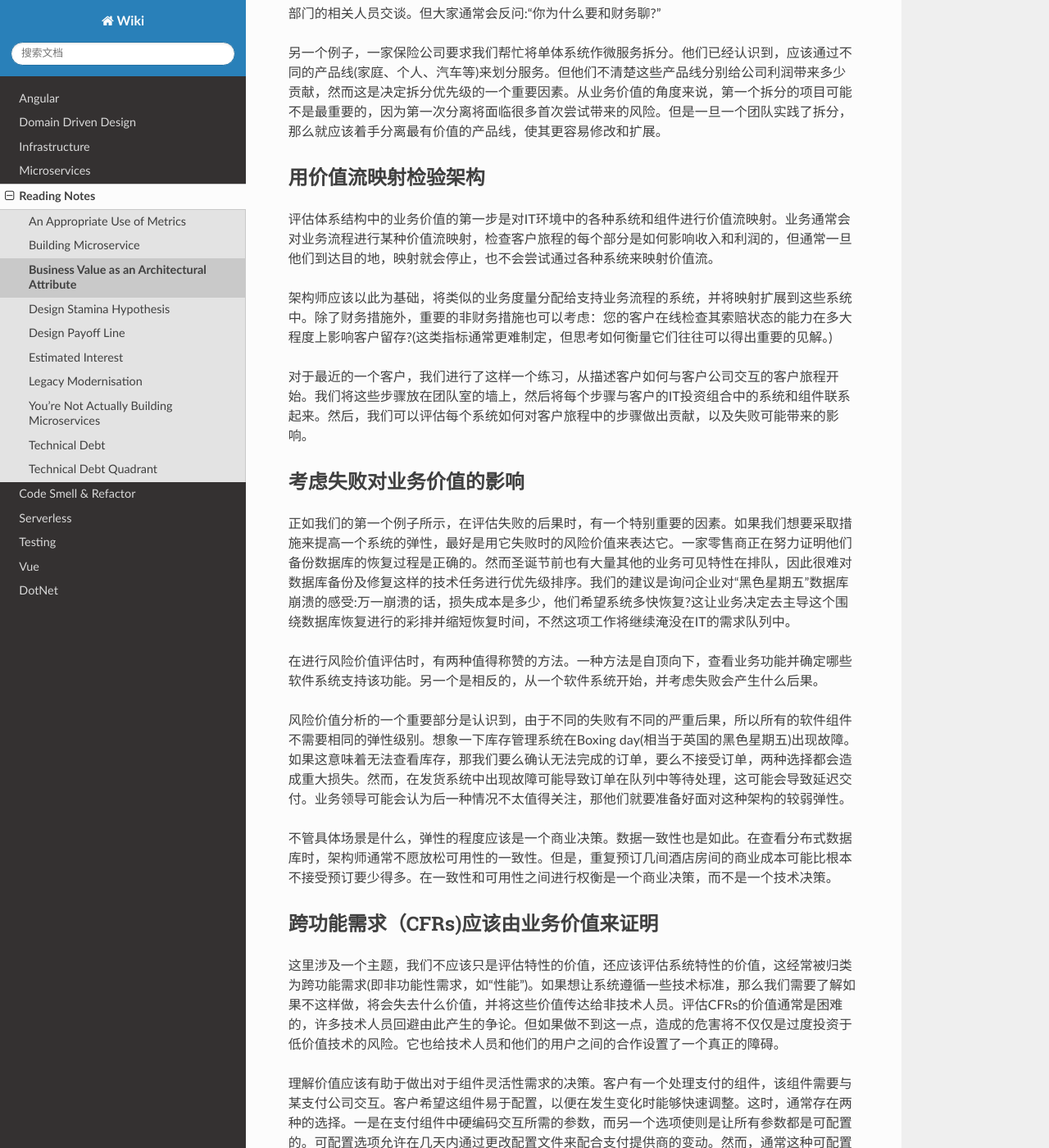
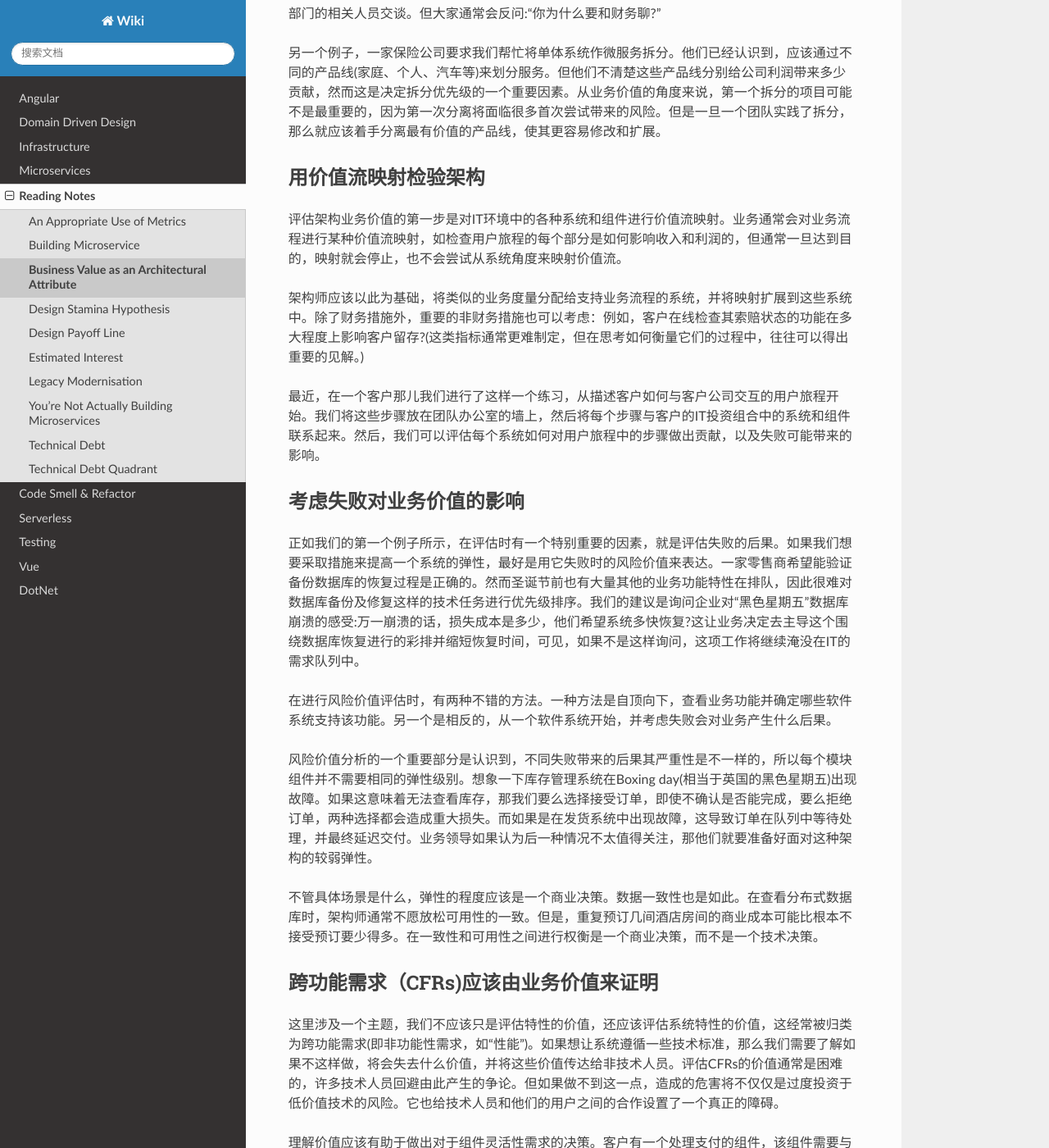
Before and after one commit to abigail830/Sphinx_wiki, a Sphinx documentation site: the page built from source/Reading/Business-Value-as-an-Architectural-Attribute.rst, in a window 1280 px wide and 1400 px high, scrolled down 579 px. Shown: the whole window at 82% size. Built offline with Sphinx 7.4.7 and the Read the Docs theme 2.0.0, drawn with Linux system fonts in a browser that asks for light colours.

Commit message:
Update Business-Value-as-an-Architectural-Attribute.rst

```diff
--- a/source/Reading/Business-Value-as-an-Architectural-Attribute.rst
+++ b/source/Reading/Business-Value-as-an-Architectural-Attribute.rst
@@ -18,22 +18,22 @@ Business Value as an Architectural Attribute
 用价值流映射检验架构
 ---------------------
 
-评估体系结构中的业务价值的第一步是对IT环境中的各种系统和组件进行价值流映射。业务通常会对业务流程进行某种价值流映射，检查客户旅程的每个部分是如何影响收入和利润的，但通常一旦他们到达目的地，映射就会停止，也不会尝试通过各种系统来映射价值流。
+评估架构业务价值的第一步是对IT环境中的各种系统和组件进行价值流映射。业务通常会对业务流程进行某种价值流映射，如检查用户旅程的每个部分是如何影响收入和利润的，但通常一旦达到目的，映射就会停止，也不会尝试从系统角度来映射价值流。
 
-架构师应该以此为基础，将类似的业务度量分配给支持业务流程的系统，并将映射扩展到这些系统中。除了财务措施外，重要的非财务措施也可以考虑：您的客户在线检查其索赔状态的能力在多大程度上影响客户留存?(这类指标通常更难制定，但思考如何衡量它们往往可以得出重要的见解。)
+架构师应该以此为基础，将类似的业务度量分配给支持业务流程的系统，并将映射扩展到这些系统中。除了财务措施外，重要的非财务措施也可以考虑：例如，客户在线检查其索赔状态的功能在多大程度上影响客户留存?(这类指标通常更难制定，但在思考如何衡量它们的过程中，往往可以得出重要的见解。)
 
-对于最近的一个客户，我们进行了这样一个练习，从描述客户如何与客户公司交互的客户旅程开始。我们将这些步骤放在团队室的墙上，然后将每个步骤与客户的IT投资组合中的系统和组件联系起来。然后，我们可以评估每个系统如何对客户旅程中的步骤做出贡献，以及失败可能带来的影响。
+最近，在一个客户那儿我们进行了这样一个练习，从描述客户如何与客户公司交互的用户旅程开始。我们将这些步骤放在团队办公室的墙上，然后将每个步骤与客户的IT投资组合中的系统和组件联系起来。然后，我们可以评估每个系统如何对用户旅程中的步骤做出贡献，以及失败可能带来的影响。
 
 考虑失败对业务价值的影响
 ----------------------------
 
-正如我们的第一个例子所示，在评估失败的后果时，有一个特别重要的因素。如果我们想要采取措施来提高一个系统的弹性，最好是用它失败时的风险价值来表达它。一家零售商正在努力证明他们备份数据库的恢复过程是正确的。然而圣诞节前也有大量其他的业务可见特性在排队，因此很难对数据库备份及修复这样的技术任务进行优先级排序。我们的建议是询问企业对“黑色星期五”数据库崩溃的感受:万一崩溃的话，损失成本是多少，他们希望系统多快恢复?这让业务决定去主导这个围绕数据库恢复进行的彩排并缩短恢复时间，不然这项工作将继续淹没在IT的需求队列中。
+正如我们的第一个例子所示，在评估时有一个特别重要的因素，就是评估失败的后果。如果我们想要采取措施来提高一个系统的弹性，最好是用它失败时的风险价值来表达。一家零售商希望能验证备份数据库的恢复过程是正确的。然而圣诞节前也有大量其他的业务功能特性在排队，因此很难对数据库备份及修复这样的技术任务进行优先级排序。我们的建议是询问企业对“黑色星期五”数据库崩溃的感受:万一崩溃的话，损失成本是多少，他们希望系统多快恢复?这让业务决定去主导这个围绕数据库恢复进行的彩排并缩短恢复时间，可见，如果不是这样询问，这项工作将继续淹没在IT的需求队列中。
 
-在进行风险价值评估时，有两种值得称赞的方法。一种方法是自顶向下，查看业务功能并确定哪些软件系统支持该功能。另一个是相反的，从一个软件系统开始，并考虑失败会产生什么后果。
+在进行风险价值评估时，有两种不错的方法。一种方法是自顶向下，查看业务功能并确定哪些软件系统支持该功能。另一个是相反的，从一个软件系统开始，并考虑失败会对业务产生什么后果。
 
-风险价值分析的一个重要部分是认识到，由于不同的失败有不同的严重后果，所以所有的软件组件不需要相同的弹性级别。想象一下库存管理系统在Boxing day(相当于英国的黑色星期五)出现故障。如果这意味着无法查看库存，那我们要么确认无法完成的订单，要么不接受订单，两种选择都会造成重大损失。然而，在发货系统中出现故障可能导致订单在队列中等待处理，这可能会导致延迟交付。业务领导可能会认为后一种情况不太值得关注，那他们就要准备好面对这种架构的较弱弹性。
+风险价值分析的一个重要部分是认识到，不同失败带来的后果其严重性是不一样的，所以每个模块组件并不需要相同的弹性级别。想象一下库存管理系统在Boxing day(相当于英国的黑色星期五)出现故障。如果这意味着无法查看库存，那我们要么选择接受订单，即使不确认是否能完成，要么拒绝订单，两种选择都会造成重大损失。而如果是在发货系统中出现故障，这导致订单在队列中等待处理，并最终延迟交付。业务领导如果认为后一种情况不太值得关注，那他们就要准备好面对这种架构的较弱弹性。
 
-不管具体场景是什么，弹性的程度应该是一个商业决策。数据一致性也是如此。在查看分布式数据库时，架构师通常不愿放松可用性的一致性。但是，重复预订几间酒店房间的商业成本可能比根本不接受预订要少得多。在一致性和可用性之间进行权衡是一个商业决策，而不是一个技术决策。
+不管具体场景是什么，弹性的程度应该是一个商业决策。数据一致性也是如此。在查看分布式数据库时，架构师通常不愿放松可用性的一致。但是，重复预订几间酒店房间的商业成本可能比根本不接受预订要少得多。在一致性和可用性之间进行权衡是一个商业决策，而不是一个技术决策。
 
 
 跨功能需求（CFRs)应该由业务价值来证明
```
